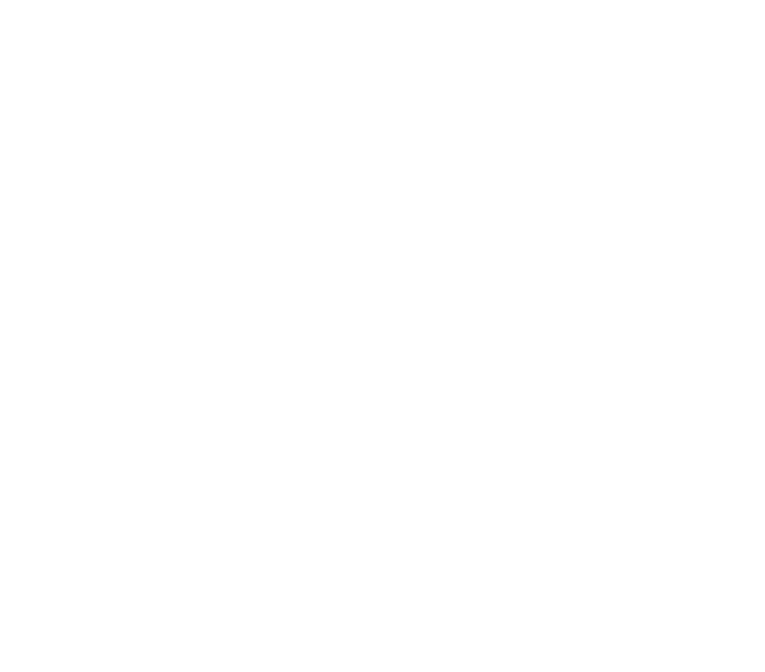
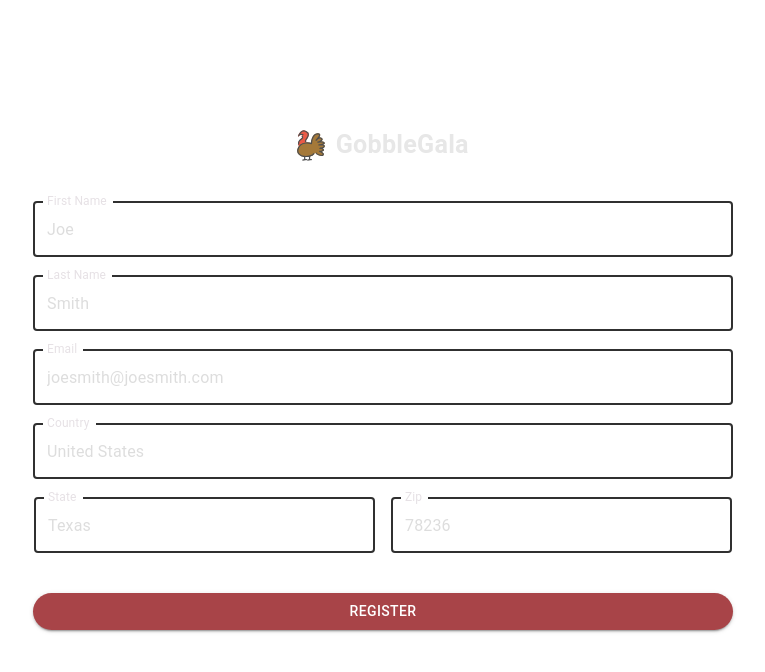
Before and after one commit to JonasLynch156/gobble-gala-web, a React (Vite) app in the folder GobbleGala/: page /host-register in a window 1280 px wide. Before the commit this address had no page. Shown: the top 672 px of the page, without its empty margins (257-1022 px from the left). Built offline with nearby package versions, Linux system fonts and the light colour scheme.

Commit message:
finished building ui for hostregistration page

```diff
--- a/GobbleGala/index.html
+++ b/GobbleGala/index.html
@@ -7,7 +7,7 @@
     <title>GobbleGala</title>
   </head>
   <body>
-    <div id="root" style="width: 100%; padding: 0px;"></div>
+    <div id="root" style="width: 100%; padding: 0px; margin: 0px;"></div>
     <script type="module" src="/src/main.tsx"></script>
   </body>
 </html>
--- a/GobbleGala/package.json
+++ b/GobbleGala/package.json
@@ -16,7 +16,8 @@
     "@mui/icons-material": "^5.15.11",
     "@mui/material": "^5.15.11",
     "react": "^18.2.0",
-    "react-dom": "^18.2.0"
+    "react-dom": "^18.2.0",
+    "react-router-dom": "^6.22.1"
   },
   "devDependencies": {
     "@types/react": "^18.2.56",
--- a/GobbleGala/src/App.tsx
+++ b/GobbleGala/src/App.tsx
@@ -2,6 +2,7 @@
 import './App.css';
 import Register from './pages/registrationPage';
 import { CatererViewPage } from './pages/catererViewPage';
+import { HostRegister } from './pages/hostRegister';
 
 function App() {
 
@@ -12,6 +13,7 @@
         <Route path='/' element={<Register />}></Route>
         {/* The below route does not exist.*/}
         <Route path='cater-dashboard' element={<CatererViewPage />}></Route>
+        <Route path='host-register' element={<HostRegister/>}/>
       </Routes>
     </BrowserRouter>
     </>
--- a/GobbleGala/src/components/registerButton.tsx
+++ b/GobbleGala/src/components/registerButton.tsx
@@ -1,8 +1,8 @@
 import { Button } from "@mui/material";
 import React from "react";
 
-export const RegisterButton = (props: {text: string, onClick: () => void}) => {
-    const {text, onClick} = props;
+export const RegisterButton = (props: {text: string, onClick: () => void, width?: string}) => {
+    const {text, onClick, width} = props;
     return (
         <Button variant="contained"
             sx={{
@@ -15,6 +15,8 @@
                 backgroundColor: '#A84448',
                 stroke: '0px',
                 borderWidth: '0px',
+                width: width ?? '100%'
+
             }}
             onClick={onClick}
         >
--- /dev/null
+++ b/GobbleGala/src/components/styledTextField.ts
@@ -0,0 +1,24 @@
+import { TextField, styled } from "@mui/material";
+
+export const StyledTextField = styled(TextField)({
+    '& label': {
+      color: '#E6E1E5',
+    },
+    '& label.Mui-focused': {
+      color: '#E6E1E5',
+    },
+    '& .MuiInput-underline:after': {
+      borderBottomColor: '#303030',
+    },
+    '& .MuiOutlinedInput-root': {
+      '& fieldset': {
+        borderColor: '#303030',
+      },
+      '&:hover fieldset': {
+        borderColor: '#303030',
+      },
+      '&.Mui-focused fieldset': {
+        borderColor: '#303030',
+      },
+    },
+  },);
--- /dev/null
+++ b/GobbleGala/src/pages/hostRegister.tsx
@@ -0,0 +1,88 @@
+// this is the page that will lead to profile creation
+import { Box,TextField, Typography } from "@mui/material";
+import React from "react";
+import { RegisterButton } from "../components/registerButton";
+import turkeyLogo from '../assets/turkey.svg'
+import { StyledTextField } from "../components/styledTextField";
+
+export const HostRegister = () => {
+    return (
+        <Box sx={{
+            display:'flex',
+            flexDirection: 'column',
+            width: '100%',
+            height: '100vh',
+            gap: '40px',
+            alignContent: 'center',
+            overflowY: 'scroll',
+        }}>
+            <Box sx={{
+                display: 'flex',
+                flexDirection: 'row',
+                gap: '11px',
+                marginTop: '130px',
+                alignContent: 'center',
+                alignSelf: 'center',
+            }}>
+                <img src={turkeyLogo} style={{width: '27.53px', height: '31.44px', flexShrink: 0,}} className="gobbieLogo" alt="Gobbie the gobble gala turkey" />
+                <Typography sx={{
+                    color: '#E7E7E7',
+                    fontSize: '25.152px',
+                    fontWeight: 700,
+                    lineHeight: 'normal',
+                    justifySelf: 'center'
+                }}>GobbleGala</Typography>
+            </Box>
+            <Box
+            sx={{
+                display: 'flex',
+                flexDirection: 'column',
+                gap: '18px',
+                width: '700px',
+                alignSelf: 'center',
+                input: {color: '#AFAFAF'}
+            }}>
+                <StyledTextField
+                    label={'First Name'}
+                    placeholder={'Joe'}
+                    focused/>
+                <StyledTextField
+                    label={'Last Name'}
+                    placeholder={'Smith'}
+                    focused/>
+                <StyledTextField
+                    label={'Email'}
+                    placeholder="joesmith@joesmith.com"
+                    focused/>
+                <StyledTextField
+                    label={'Country'}
+                    placeholder="United States"
+                    focused/>
+                <Box sx={{
+                    display: 'flex',
+                    flexDirection: 'row',
+                    gap: '16px',
+                    width: '100%',
+                    alignSelf: 'center',
+                    alignContent: 'center',
+                    justifyContent: 'center',
+                    padding: '0px',
+                    margin: '0px'
+                }}>
+                    <StyledTextField sx={{
+                        width: '341px',}}
+                        label={'State'}
+                        placeholder="Texas"
+                        focused/>
+                    <StyledTextField sx={{
+                        width: '341px',}}
+                        label={'Zip'}
+                        placeholder="78236"
+                        focused/>
+                </Box>
+            </Box>
+            <Box sx={{alignContent: 'center'}}>
+            <RegisterButton width={'700px'} text={'register'} onClick={() => {}}></RegisterButton></Box>
+        </Box>
+    );
+}
--- a/GobbleGala/src/pages/registrationPage.tsx
+++ b/GobbleGala/src/pages/registrationPage.tsx
@@ -16,10 +16,10 @@
         </div>
         <form>
             {/* These routes do not exist.*/}
-        <RegisterButton text='Register as Caterer' onClick={() => handleClick("/cater-register")}/>
+        <RegisterButton text='Register as Caterer' width='400px' onClick={() => handleClick("/cater-register")}/>
         <br></br>
         <br></br>
-        <RegisterButton text='Register as Host' onClick={() => handleClick("/host-register")}/>
+        <RegisterButton text='Register as Host' width='400px' onClick={() => handleClick("/host-register")}/>
         </form>
     </div>
 );
```
Also changed, not shown: 1 other file (tests, documents, lock files or other folders).
